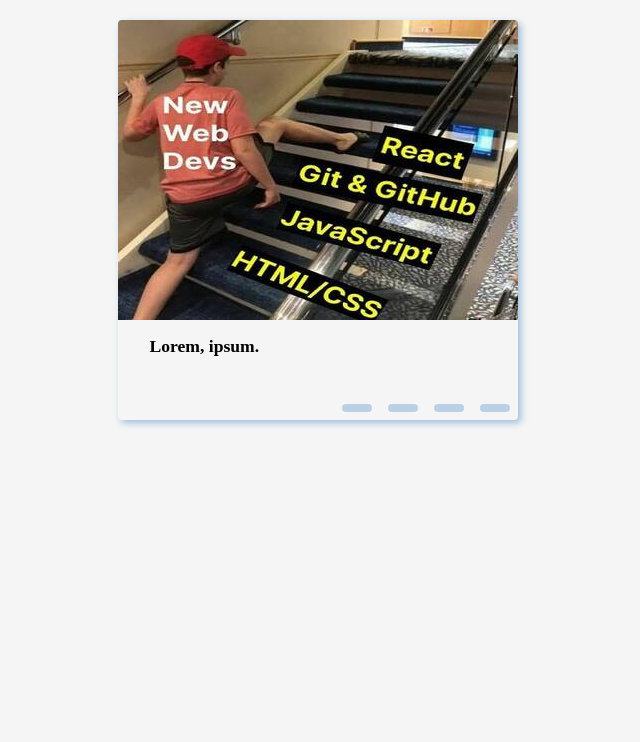
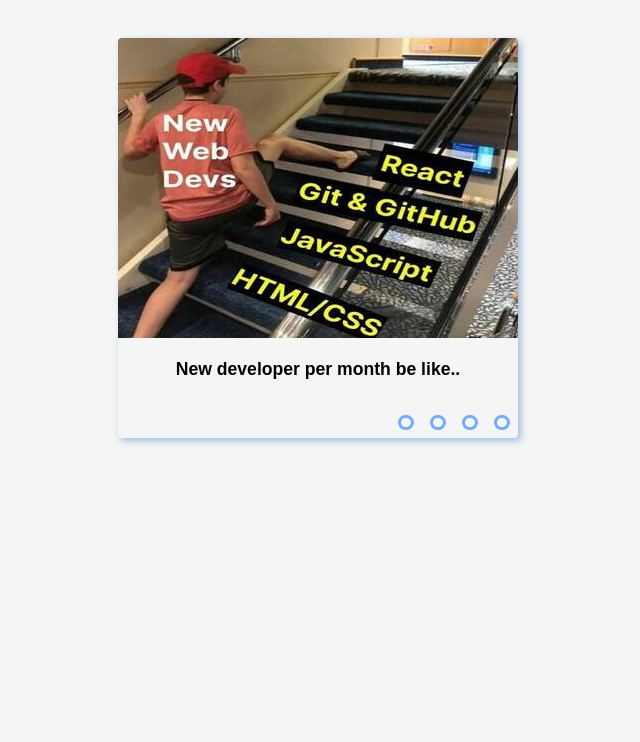
Before and after one commit to Ageraowls/cssMemSlider-archive, a plain HTML site: page index.html in a window 1280 px wide. Shown: the whole page, without its empty margins (322-962 px from the left). Drawn offline with Linux system fonts and the light colour scheme; a web font is replaced by a local one.

Commit message:
feat: add text and some style (Wed, May 14, 2022 8:13:24 PM)

```diff
--- a/index.html
+++ b/index.html
@@ -5,6 +5,7 @@
 	<meta charset="UTF-8">
 	<meta http-equiv="X-UA-Compatible" content="IE=edge">
 	<meta name="viewport" content="width=device-width, initial-scale=1.0">
+	<link href="https://fonts.googleapis.com/css2?family=Radio+Canada&display=swap" rel="stylesheet">
 	<link rel="stylesheet" href="style.css">
 	<title>cssMemSlider</title>
 </head>
@@ -17,23 +18,40 @@
 			<input type="radio" name="control" id="switch-three">
 			<input type="radio" name="control" id="switch-four">
 
-			<div class="slide push"><img src="assets/img/jpg/background.jpg" alt="background"></div>
-			<div class="slide"><img src="assets/img/jpg/dog-meme.jpg" alt="dog-meme"></div>
-			<div class="slide"><img src="assets/img/jpg/margin.jpg" alt="margin"></div>
-			<div class="slide"><img src="assets/img/jpg/new-devs.jpg" alt="new-devs"></div>
+			<div class="slide push"><img src="assets/img/jpg/background.jpg" alt="background">
+				<p>The emergence of inspiration in color</p>
+			</div>
+			<div class="slide"><img src="assets/img/jpg/dog-meme.jpg" alt="dog-meme">
+				<p>
+					When you corrected the CSS and everything is displayed as it should</p>
+			</div>
+			<div class="slide"><img src="assets/img/jpg/margin.jpg" alt="margin">
+				<p>When asked to put the air conditioner normally</p>
+			</div>
+			<div class="slide"><img src="assets/img/jpg/new-devs.jpg" alt="new-devs">
+				<p>New developer per month be like..</p>
+			</div>
 		</div>
 		<div class="bottom-wrapper">
-			<div class="slider__text-items">
+			<!-- <div class="slider__text-items">
 				<span class="slider__text vis">Lorem, ipsum.</span>
 				<span class="slider__text">Lorem, ipsum dolor.</span>
 				<span class="slider__text">Lorem.</span>
 				<span class="slider__text">lorem4</span>
-			</div>
+			</div> -->
 			<div class="navigation">
-				<label for="switch-one" class="bar"></label>
-				<label for="switch-two" class="bar"></label>
-				<label for="switch-three" class="bar"></label>
-				<label for="switch-four" class="bar"></label>
+				<label for="switch-one" class="bar">
+					<div class="circle"></div>
+				</label>
+				<label for="switch-two" class="bar">
+					<div class="circle"></div>
+				</label>
+				<label for="switch-three" class="bar">
+					<div class="circle"></div>
+				</label>
+				<label for="switch-four" class="bar">
+					<div class="circle"></div>
+				</label>
 			</div>
 		</div>
 	</div>
--- a/style.css
+++ b/style.css
@@ -7,10 +7,16 @@ body {
   background-color: rgb(245, 245, 245);
   font-size: 1.1rem;
   font-weight: bold;
+  font-family: 'Radio Canada', sans-serif;
 }
 
 span {
   display: block;
+}
+
+p {
+  text-align: center;
+  margin-top: 1rem;
 }
 
 .slider {
@@ -23,7 +29,7 @@ span {
 
 .slider {
   margin: 0 auto;
-  margin-top: 20px;
+  margin-top: 3%;
   display: flex;
   flex-direction: column;
   justify-content: space-between;
@@ -45,14 +51,33 @@ span {
 }
 
 .bar {
-  height: 8px;
-  width: 30px;
-  margin: 8px;
+  width: 2rem;
+  height: 2rem;
+  display: flex;
   cursor: pointer;
-  background-color: rgb(102, 153, 204);
-  opacity: 0.4;
-  border-radius: 10px;
-  transition: all 0.4s ease;
+  transition: all 0.3s;
+}
+
+.circle {
+  display: block;
+  width: 0.6rem;
+  height: 0.6rem;
+  border-radius: 50%;
+  background-color: rgb(245, 245, 245);
+  border: 0.2rem solid #72adff;
+  margin: auto;
+  align-self: center;
+}
+
+.bar:hover .circle {
+  background-color: #fff;
+  border-color: #000;
+}
+
+.bar:active .circle {
+  background-color: #fff;
+  border-color: #000;
+  opacity: 0.9;
 }
 
 .navigation {
@@ -65,15 +90,11 @@ span {
   transform: scale(1.1);
 }
 
-.bar:checked {
-  opacity: 1;
-}
-
 .slider__text-items {
   display: flex;
   flex-direction: column;
   height: 300%;
-  margin-right: 2rem;
+  margin-right: 5rem;
   overflow: hidden;
 }
 
@@ -102,3 +123,10 @@ input[name='control'] {
 #switch-four:checked ~ .push {
   margin-left: 75%;
 }
+
+#switch-one:checked ~ .bottom-wrapper > .navigation > label[for='switch-one'] > .circle,
+#switch-two:checked ~ .bottom-wrapper > .navigation > label[for='switch-two'] > .circle,
+#switch-three:checked ~ .bottom-wrapper > .navigation > label[for='switch-three'] > .circle,
+#switch-four:checked ~ .bottom-wrapper > .navigation > label[for='switch-four'] > .circle {
+  background-color: rgba(1, 1, 1, 0.9);
+}
```
